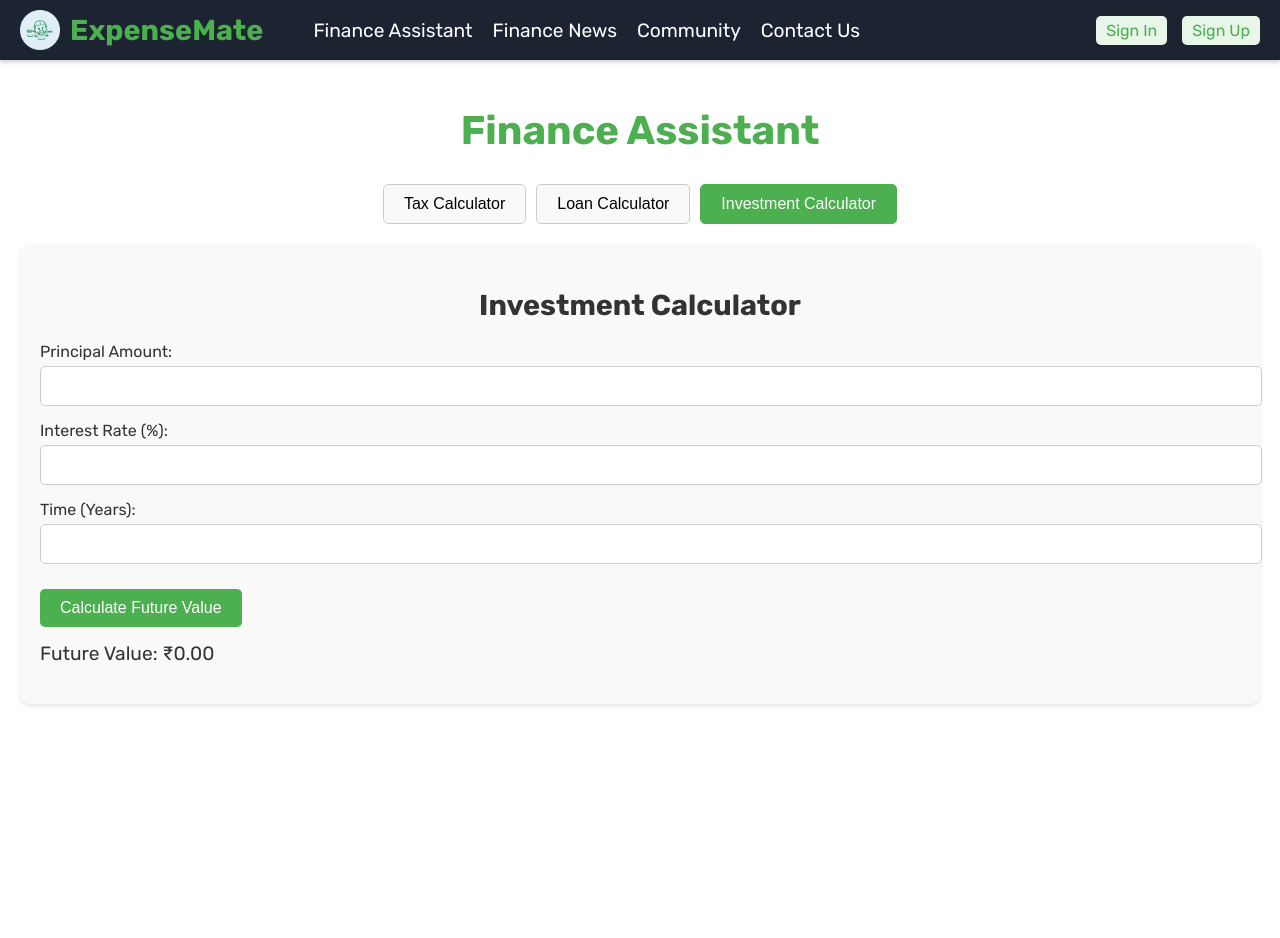
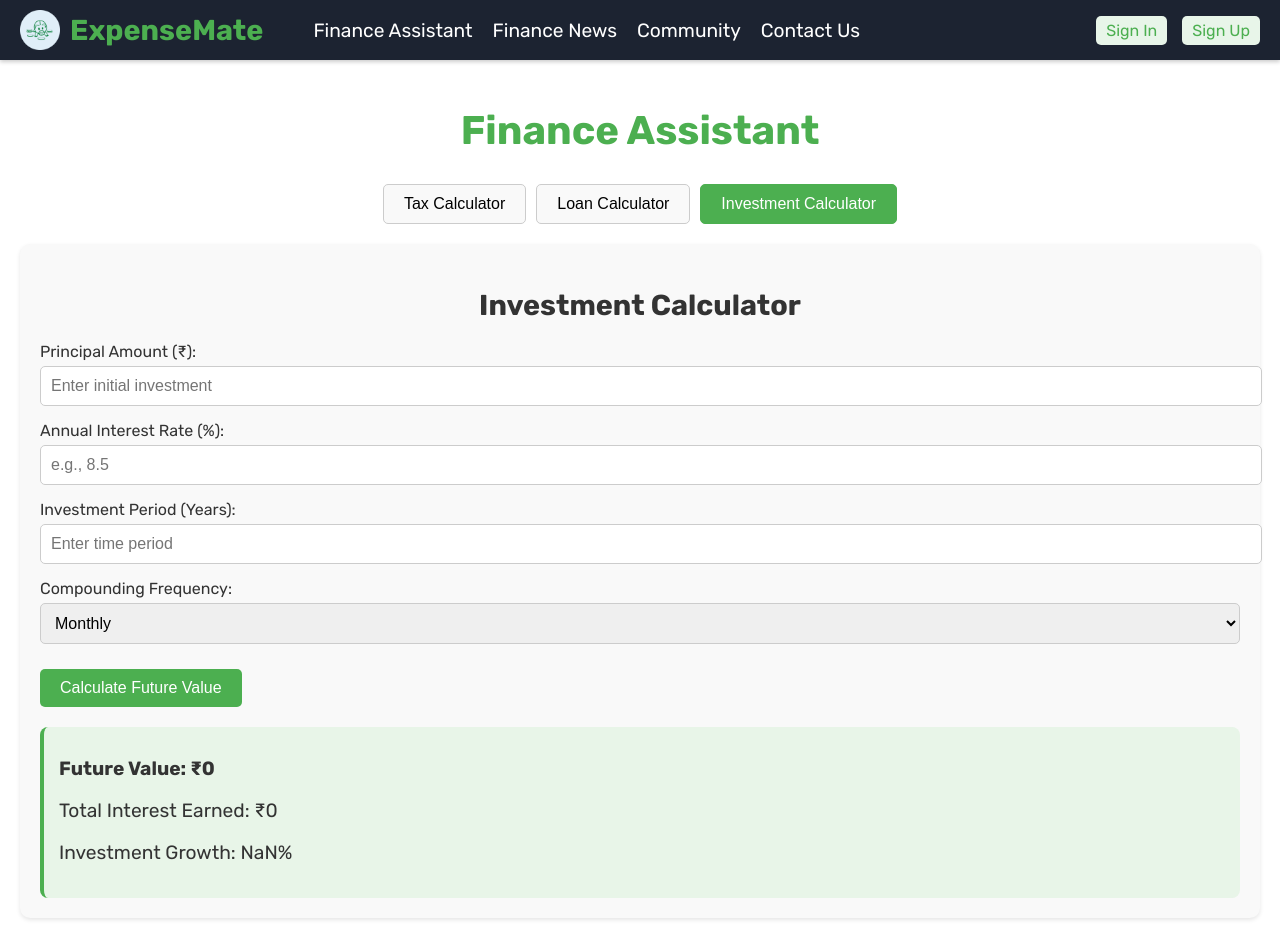
Before and after one commit to lakkshman10/Personal-Finance-Tracker, a React (Create React App) app in the folder finance-tracker/: page /FinanceAssistant in a window 1280 px wide. Both pictures are taken after a click on the button "Investment Calculator". Before the commit the page ends 860 px from the top, so only its background shows below. Built offline with nearby package versions, Linux system fonts and the light colour scheme.

Commit message:
finance-assistant commit

```diff
--- a/finance-tracker/src/pages/FinanceAssistant.js
+++ b/finance-tracker/src/pages/FinanceAssistant.js
@@ -46,30 +46,39 @@ function TaxCalculator() {
   const [tax, setTax] = useState(0);
 
   const calculateTax = () => {
+    // Updated Indian tax slabs for FY 2024-25
     const slabs = regime === "new"
       ? [
-          { limit: 300000, rate: 0 },
-          { limit: 600000, rate: 0.05 },
-          { limit: 900000, rate: 0.1 },
-          { limit: 1200000, rate: 0.15 },
-          { limit: 1500000, rate: 0.2 },
-          { limit: Infinity, rate: 0.3 },
+          { min: 0, max: 300000, rate: 0 },
+          { min: 300000, max: 700000, rate: 0.05 },
+          { min: 700000, max: 1000000, rate: 0.1 },
+          { min: 1000000, max: 1200000, rate: 0.15 },
+          { min: 1200000, max: 1500000, rate: 0.2 },
+          { min: 1500000, max: Infinity, rate: 0.3 },
         ]
       : [
-          { limit: 250000, rate: 0 },
-          { limit: 500000, rate: 0.05 },
-          { limit: 1000000, rate: 0.2 },
-          { limit: Infinity, rate: 0.3 },
+          { min: 0, max: 250000, rate: 0 },
+          { min: 250000, max: 500000, rate: 0.05 },
+          { min: 500000, max: 1000000, rate: 0.2 },
+          { min: 1000000, max: Infinity, rate: 0.3 },
         ];
 
     let taxableIncome = regime === "old" ? income - deductions : income;
     let calculatedTax = 0;
 
-    for (const { limit, rate } of slabs) {
-      const taxable = Math.min(taxableIncome, limit);
-      calculatedTax += taxable * rate;
-      taxableIncome -= taxable;
-      if (taxableIncome <= 0) break;
+    // Correct slab-wise calculation
+    for (const slab of slabs) {
+      if (taxableIncome > slab.min) {
+        const taxableForThisSlab = Math.min(taxableIncome, slab.max) - slab.min;
+        calculatedTax += taxableForThisSlab * slab.rate;
+      }
+    }
+
+    // Add standard deduction for new regime (₹50,000)
+    if (regime === "new" && calculatedTax > 0) {
+      const standardDeduction = 50000;
+      const taxOnStandardDeduction = standardDeduction * 0.05; // Assuming lowest applicable rate
+      calculatedTax = Math.max(0, calculatedTax - taxOnStandardDeduction);
     }
 
     setTax(calculatedTax);
@@ -177,55 +186,88 @@ function InvestmentCalculator() {
   const [principal, setPrincipal] = useState("");
   const [rate, setRate] = useState("");
   const [time, setTime] = useState("");
+  const [compoundFrequency, setCompoundFrequency] = useState("12"); // Monthly by default
   const [futureValue, setFutureValue] = useState(0);
+  const [totalInterest, setTotalInterest] = useState(0);
 
   const calculateFutureValue = () => {
-    const compoundFrequency = 1; // Annually
-    const calculatedFV =
-      principal * Math.pow(1 + rate / (compoundFrequency * 100), time);
+    const r = rate / 100; // Convert percentage to decimal
+    const n = parseInt(compoundFrequency); // Compounding frequency per year
+    const t = time; // Time in years
+
+    // Compound Interest Formula: A = P(1 + r/n)^(nt)
+    const calculatedFV = principal * Math.pow(1 + r / n, n * t);
+    const interest = calculatedFV - principal;
+
     setFutureValue(calculatedFV);
+    setTotalInterest(interest);
   };
 
   return (
     <div style={styles.calculator}>
       <h2 style={styles.subheading}>Investment Calculator</h2>
       <div style={styles.formGroup}>
-        <label style={styles.label}>Principal Amount:</label>
+        <label style={styles.label}>Principal Amount (₹):</label>
         <input
           type="number"
           value={principal}
           onChange={(e) => setPrincipal(Number(e.target.value))}
           onFocus={(e) => e.target.value === "0" && setPrincipal("")}
           style={styles.input}
+          placeholder="Enter initial investment"
         />
       </div>
       <div style={styles.formGroup}>
-        <label style={styles.label}>Interest Rate (%):</label>
+        <label style={styles.label}>Annual Interest Rate (%):</label>
         <input
           type="number"
+          step="0.1"
           value={rate}
           onChange={(e) => setRate(Number(e.target.value))}
           onFocus={(e) => e.target.value === "0" && setRate("")}
           style={styles.input}
+          placeholder="e.g., 8.5"
         />
       </div>
       <div style={styles.formGroup}>
-        <label style={styles.label}>Time (Years):</label>
+        <label style={styles.label}>Investment Period (Years):</label>
         <input
           type="number"
           value={time}
           onChange={(e) => setTime(Number(e.target.value))}
           onFocus={(e) => e.target.value === "0" && setTime("")}
           style={styles.input}
+          placeholder="Enter time period"
         />
+      </div>
+      <div style={styles.formGroup}>
+        <label style={styles.label}>Compounding Frequency:</label>
+        <select
+          value={compoundFrequency}
+          onChange={(e) => setCompoundFrequency(e.target.value)}
+          style={styles.input}
+        >
+          <option value="1">Annually</option>
+          <option value="4">Quarterly</option>
+          <option value="12">Monthly</option>
+          <option value="365">Daily</option>
+        </select>
       </div>
       <button onClick={calculateFutureValue} style={styles.button}>
         Calculate Future Value
       </button>
 
-      <p style={styles.result}>
-        Future Value: ₹{futureValue.toFixed(2)}
-      </p>
+      <div style={styles.resultSection}>
+        <p style={styles.result}>
+          <strong>Future Value: ₹{futureValue.toLocaleString('en-IN', {maximumFractionDigits: 2})}</strong>
+        </p>
+        <p style={styles.result}>
+          Total Interest Earned: ₹{totalInterest.toLocaleString('en-IN', {maximumFractionDigits: 2})}
+        </p>
+        <p style={styles.result}>
+          Investment Growth: {((futureValue / principal - 1) * 100).toFixed(2)}%
+        </p>
+      </div>
     </div>
   );
 }
@@ -310,6 +352,13 @@ const styles = {
     fontSize: "1.2rem",
     color: "#333",
   },
+  resultSection: {
+    marginTop: "20px",
+    padding: "15px",
+    backgroundColor: "#e8f5e8",
+    borderRadius: "8px",
+    borderLeft: "4px solid #4CAF50",
+  },
 };
 
 export default FinanceAssistant;
```
Also changed, not shown: 1 other file (tests, documents, lock files or other folders).
